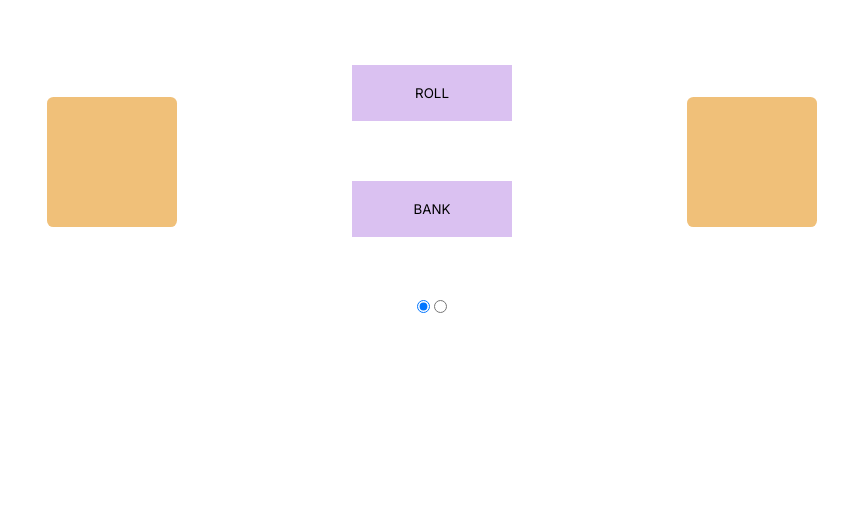
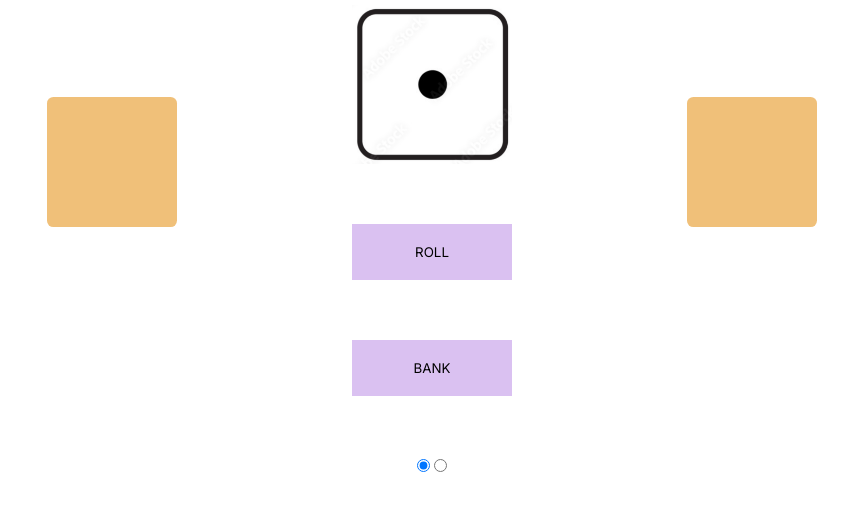
Before and after one commit to The-Big-Hands/PTD_Game, a plain HTML site: page index.html in a window 1280 px wide. Both pictures are taken after a click on the button "ROLL". Shown: the part 180-690 px from the top of the page, without its empty margins (208-1076 px from the left). Drawn offline with Linux system fonts and the light colour scheme.

Commit message:
feat: rolling dice and images applied

```diff
--- a/function.js
+++ b/function.js
@@ -1,8 +1,9 @@
-// 주사위를 던진 결과 값을 반환해주는 함수(Roll)
-function rollDice(){
-  return Math.floor(Math.random() * 6)+1
-}
-console.log(rollDice())
+const rollbtn = document.getElementById('rollbtn');
+const bankBtn = document.getElementById('bankbtn');
+const gameBtn = document.getElementById('gamebtn');
+const diceimg = document.querySelector('.dice');
+
+
 
 // 게임: Player, Turn, Dice, Target Score 정보를 갖고있는 객체
 // turn이 0이면 Player1의 turn
@@ -48,3 +49,14 @@ class Player{
     this.currentScore+=score
   }
 }
+
+
+rollbtn.addEventListener('click', () => {
+  let n = rollDice();
+  diceimg.src = `/images/${n}.png`;
+})
+
+// 주사위를 던진 결과 값을 반환해주는 함수(Roll)
+function rollDice(){
+  return Math.floor(Math.random() * 6)+1
+}
--- a/index.html
+++ b/index.html
@@ -27,7 +27,7 @@
     </div>
     <div class="game-info">
       <button id="gamebtn" class="newgame">NEW GAME</button>
-      <img class="dice" src ="">
+      <img class="dice" src ="./images/0.png">
       <button id="rollbtn" class="roll">ROLL</button>
       <button id ="bankbtn" class="bank">BANK</button>
       <div class="score-select">
```
